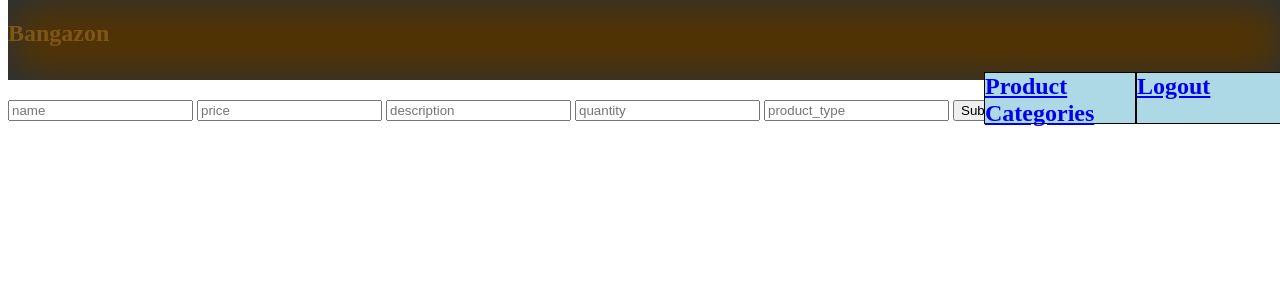
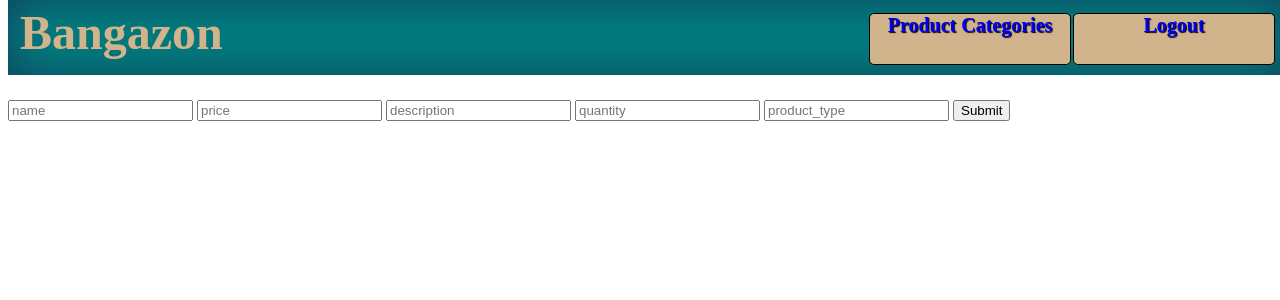
Before and after one commit to Ludicrous-Ducks/Bangazon_django, a Django app: page /product/ in a window 1280 px wide. Shown: the top 300 px of the page. Run offline with Django 3.2, Linux system fonts and the light colour scheme.

Commit message:
tweaked css

```diff
--- a/bangazon/bangazon_ui/static/main.css
+++ b/bangazon/bangazon_ui/static/main.css
@@ -2,28 +2,34 @@
   width: 100%;
   position: fixed;
   top: 0;
-  height: 10vh;
-  background: #553400;
-  color: #805615;
+  height: 75px;
+  background: teal;
+  color: tan;
   box-shadow: inset 0 0 3em rgba(20, 49, 83, 0.8);
 }
 
-.bang-nav p {
+.bang-nav h1 {
+  display: inline;
+  font-size: 3em;
+  margin-left: .25em;
+  margin-top: 5px;
   float: left;
-  margin-left: 5px;
 }
 
 .nav-btn {
   float: right;
-  background-color: lightblue;
-  color: black;
+  background-color: tan;
+  color: grey;
   font-weight: bolder;
-  font-size: 1.5em;
+  font-size: 1.25em;
   border: 1px solid black;
-  width: 150px;
+  width: 200px;
   height: 50px;
-  margin-top: 5px;
+  margin: 1px;
+  border-radius: .25em;
+  text-align: center;
 }
+
 
 .main-body {
   margin-top: 12.5vh;
@@ -31,8 +37,15 @@
 
 .nav-list {
   list-style: none;
+  margin: 12px;
 }
 
 .nav-list li {
   display: inline;
 }
+
+.nav-list li a {
+  text-decoration: none;
+  padding: auto;
+  text-shadow: 1px 1px 1px black;
+}
```
